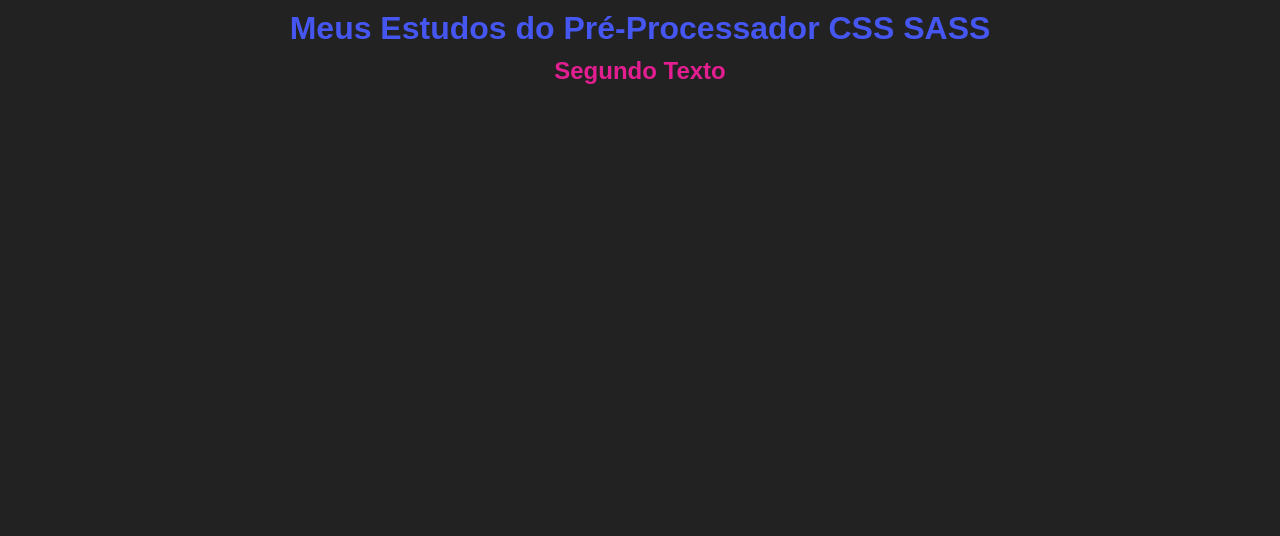
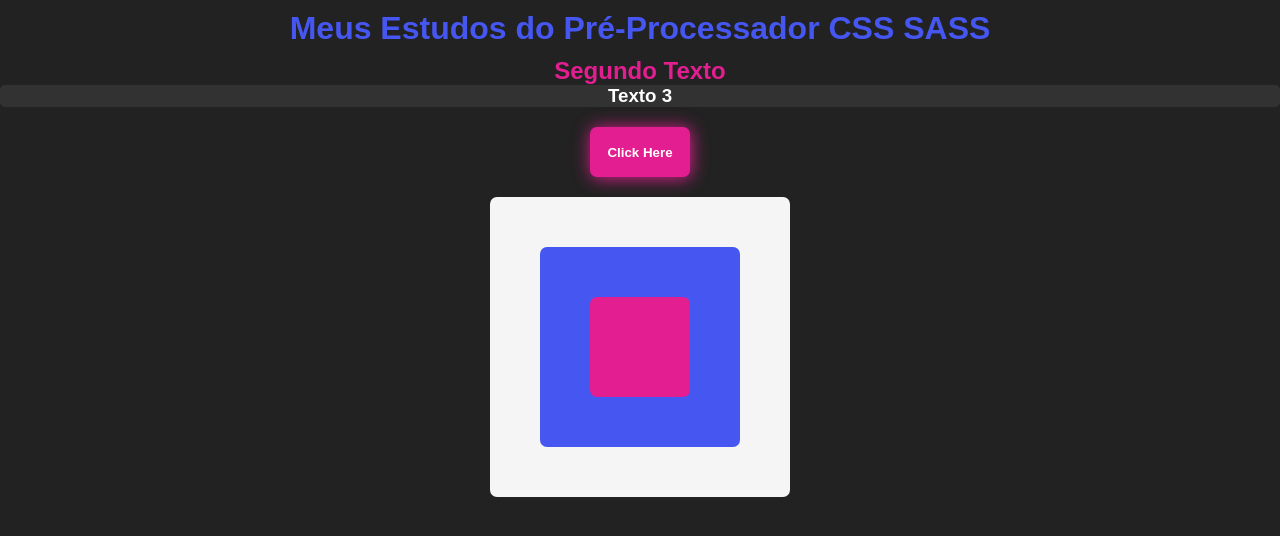
Before and after one commit to leoportogtr86/master-class-sass, a website: page index.html in a window 1280 px wide. Drawn offline with Linux system fonts and the light colour scheme.

Commit message:
escopos e encadeamentos

```diff
--- a/index.html
+++ b/index.html
@@ -12,7 +12,17 @@
 
     <h1>Meus Estudos do Pré-Processador CSS SASS</h1>
     <h2 class="center">Segundo Texto</h2>
+    <h3 class="center">Texto 3</h3>
 
+    <button class="block">Click Here</button>
+
+    <div class="container block flex-center">
+        <div class="box-out block flex-center">
+            <div class="box-in block">
+
+            </div>
+        </div>
+    </div>
 
 </body>
 
--- a/style/_style2.scss
+++ b/style/_style2.scss
@@ -0,0 +1,9 @@
+$pretinho: rgb(51, 50, 50);
+
+
+h3{
+
+    color: white;
+    border-radius: 5px;
+    background-color: $pretinho;
+}
--- a/style/main.scss
+++ b/style/main.scss
@@ -5,6 +5,7 @@
 $sans: sans-serif;
 $arial: arial;
 $pink: rgb(226, 30, 144);
+
 
 
 
@@ -27,6 +28,12 @@
     text-align: center;
     font-family: $sans;
     margin: 10px;
+
+    @media screen and (max-width: 600px) {
+
+        font-size: 24px;
+
+    }
 }
 
 h2{
@@ -39,3 +46,67 @@
     text-align: center;
     font-family: $arial;
 }
+
+button{
+
+    background-color: $pink;
+    border-radius: 7px;
+    width: 100px;
+    height: 50px;
+    outline: none;
+    box-shadow: 1px 1px 17px $pink;
+    color: white;
+    font-family: $sans;
+    font-weight: bold;
+    margin: 20px;
+    border: 2px solid $pink;
+
+}
+
+
+.block{
+
+    margin-left: auto;
+    margin-right: auto;
+    display: block;
+}
+
+
+.container{
+
+    background-color: whitesmoke;
+    width: 300px;
+    height: 300px;
+    border-radius: 7px;
+
+
+    .box-out{
+
+        background-color: #4556f1;
+        width: 200px;
+        height: 200px;
+        border-radius: 7px;
+
+
+
+
+        .box-in{
+
+            background-color: $pink;
+            width: 100px;
+            height: 100px;
+            border-radius: 7px;
+
+
+
+        }
+    }
+}
+
+.flex-center{
+
+    display: flex;
+    justify-content: center ;
+    align-items: center;
+
+}
```
Also changed, not shown: package.json (added, +21 -0 lines), README.md, style/main.css, 1 other file.
